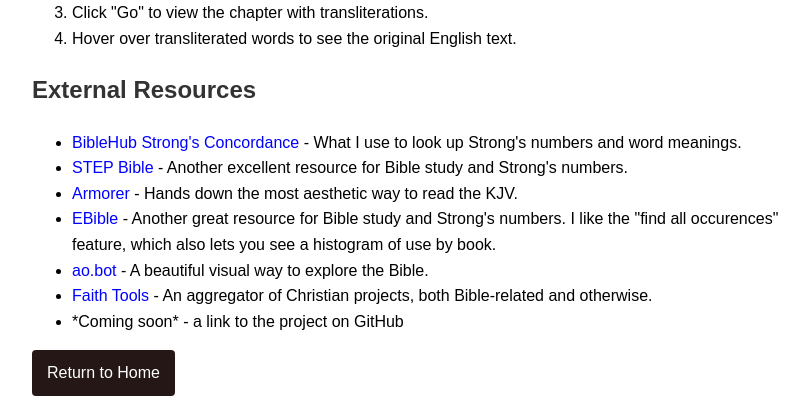
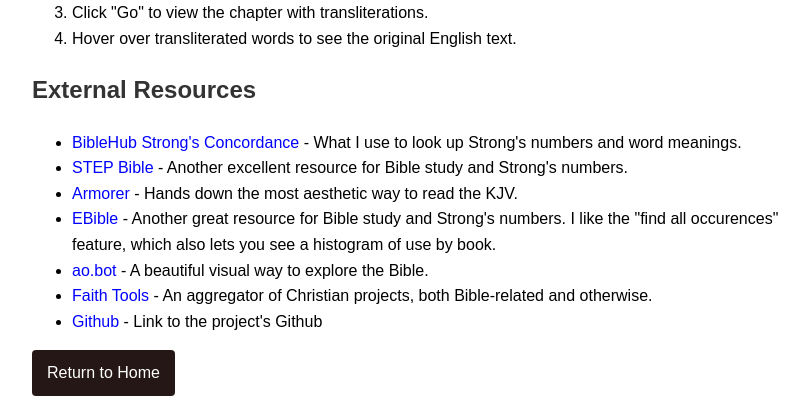
Before and after one commit to j0b07oz/bibleTransliteration, a Flask app: page /about in a window 1280 px wide. Shown: the part 464-880 px from the top of the page, without its empty margins (208-1017 px from the left). Run offline with Flask 3, Linux system fonts and the light colour scheme; parts of the project's set-up code (start-up, migrations or seed data) failed here and were passed over.

Commit message:
Added Github link to the About page

```diff
--- a/app/templates/about.html
+++ b/app/templates/about.html
@@ -29,9 +29,10 @@
         <li><a href="https://ebible.org/study/" target="_blank">EBible</a> - Another great resource for Bible study and Strong's numbers. I like the "find all occurences" feature, which also lets you see a histogram of use by book.</li>
         <li><a href="https://ao.bot/?ab=homeBibleDemo2024&staticInst=underlying-cyan-starfish&gridPortal=home" target="_blank">ao.bot</a> - A beautiful visual way to explore the Bible.</li>
         <li><a href="https://faith.tools/bible" target="_blank">Faith Tools</a> - An aggregator of Christian projects, both Bible-related and otherwise.</li>
-        <li>*Coming soon* - a link to the project on GitHub</li>
+        <li><a href="https://github.com/j0b07oz/bibleTransliteration" target="_blank">Github</a> - Link to the project's Github</li>
     </ul>
 
     <a href="{{ url_for('home') }}" class="button">Return to Home</a>
 </body>
+
 </html>
```
